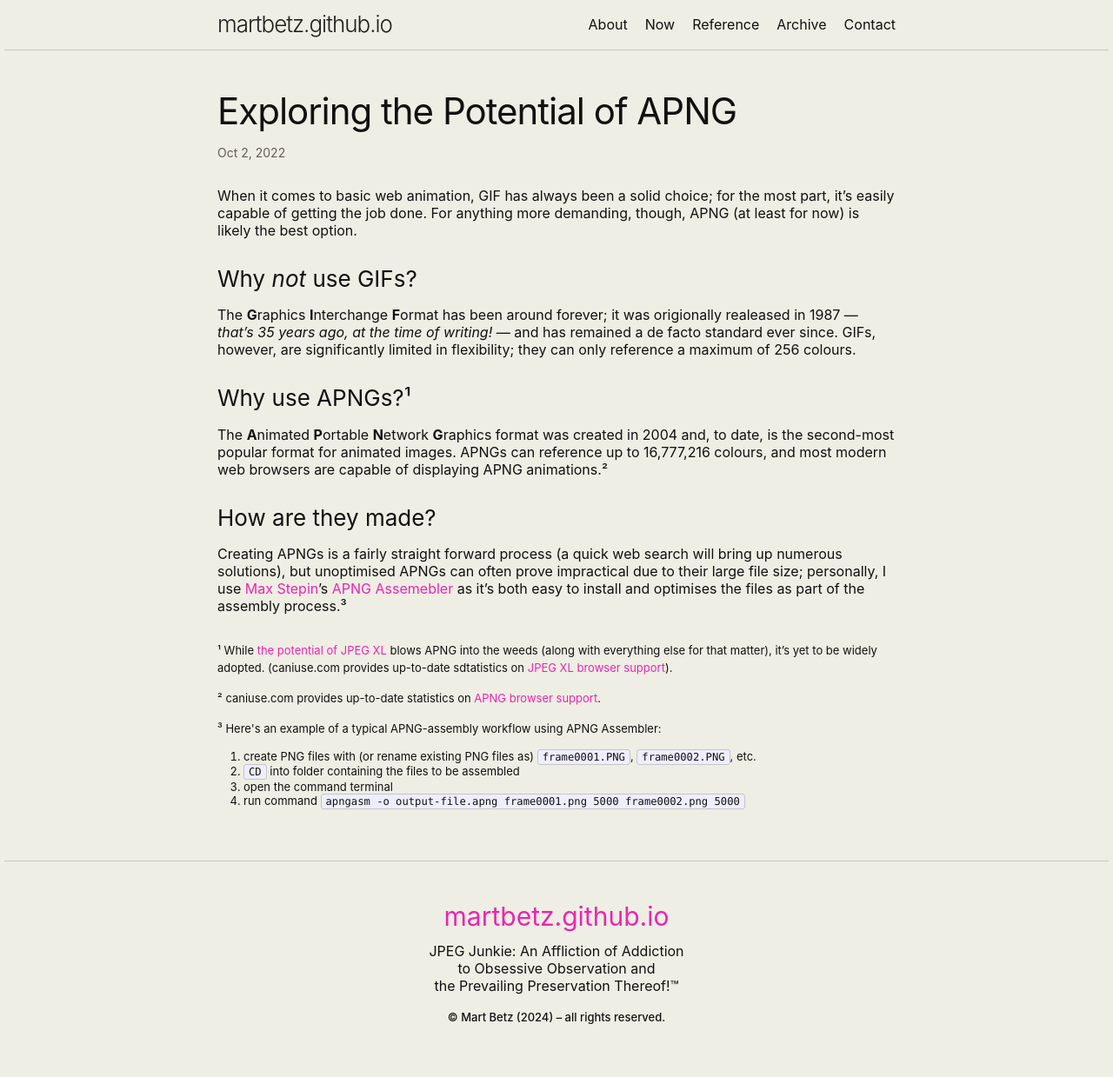
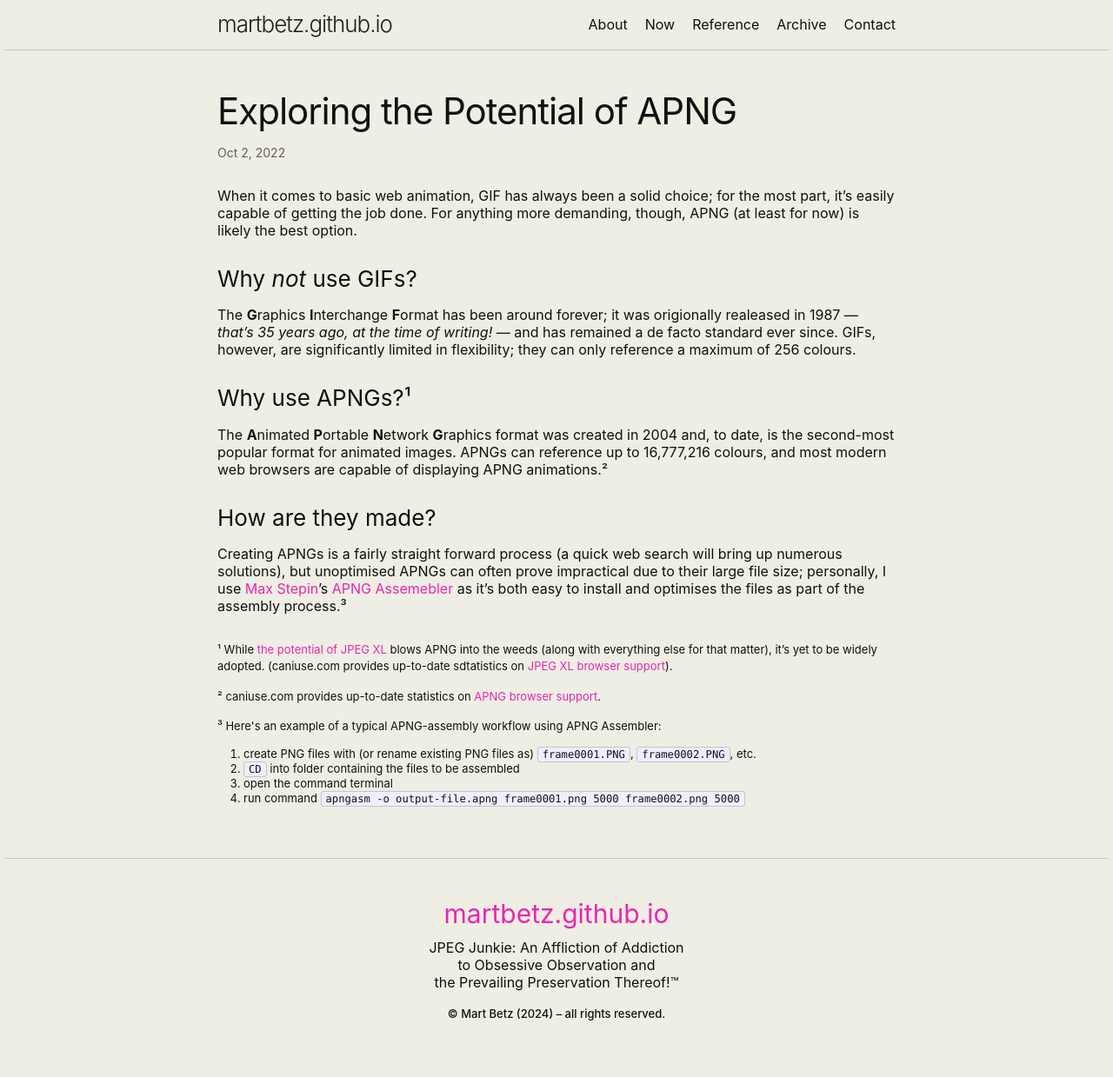
Before and after one commit to martbetz/martbetz.github.io, a Jekyll site: the page built from _posts/2022-10-02-03-08-exploring-apng.md, in a window 1280 px wide. Shown: the whole page at 87% size. Built offline with Jekyll 4.4.1, drawn with Linux system fonts in a browser that asks for light colours.

Commit message:
Update 2022-10-02-03-08-exploring-apng.md

```diff
--- a/_posts/2022-10-02-03-08-exploring-apng.md
+++ b/_posts/2022-10-02-03-08-exploring-apng.md
@@ -19,19 +19,19 @@
 
 Creating APNGs is a fairly straight forward process (a quick web search will bring up numerous solutions), but unoptimised APNGs can often prove impractical due to their large file size; personally, I use [Max Stepin](https://sourceforge.net/u/maxst/profile)'s  [APNG Assemebler](https://apngasm.sourceforge.net) as it's both easy to install and optimises the files as part of the assembly process.³
 
-<p style="padding-top: 15px">
+<p style="padding-top: 15px; line-height: 1.2">
 <font size="2">
 ¹ While <a href="https://martbetz.github.io/photography/computing/2022/10/27/exploring-jpegxl.html">the potential of JPEG XL</a> blows APNG into the weeds (along with everything else for that matter), it’s yet to be widely adopted. (caniuse.com provides up-to-date sdtatistics on <a href="https://caniuse.com/?search=jxl">JPEG XL browser support</a>).
 </font>
 </p>
 
-<p style="padding-top: -5px">
+<p style="padding-top: -5px; line-height: 1.2">
 <font size="2">
 ² caniuse.com provides up-to-date statistics on <a href="https://caniuse.com/?search=apng">APNG browser support</a>.
 </font>
 </p>
 
-<p style="padding-top: -5px;">
+<p style="padding-top: -5px; line-height:1.2">
 <font size="2">
 ³ Here's an example of a typical APNG-assembly workflow using APNG Assembler:
 
```
